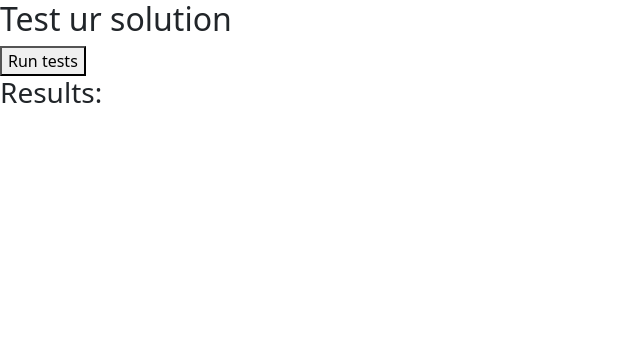
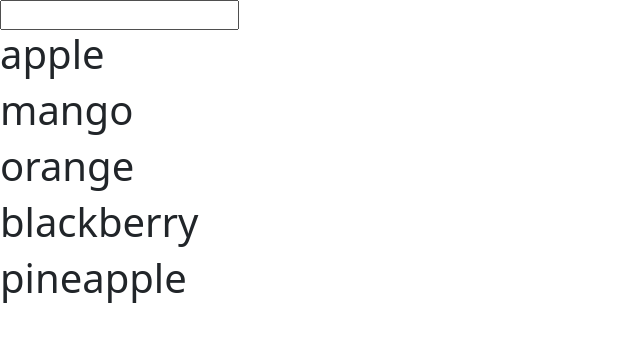
Before and after one commit to sanju1707/react-tasks, a React (Vite) app: page / in a window 1280 px wide. Shown: the top 342 px of the page, without its empty margins (0-640 px from the left). Built offline with nearby package versions, Linux system fonts and the light colour scheme.

Commit message:
tasks done

```diff
--- a/src/App.jsx
+++ b/src/App.jsx
@@ -5,6 +5,8 @@ import './App.css'
 import NavbarNavigate from './components/navbar/navbarnavigate'
 import NavigateStack from './navigation/navigation-stack'
 import TestCase from './components/testcases/testcase'
+import TestMock from './components/reactmock/usememo'
+import Search from './components/reactmock/searchFunctiuon'
 
 function App() {
 
@@ -12,7 +14,7 @@ function App() {
   return (
       <>
 
-     <TestCase/>
+   <Search/>
 
       </>
   )
--- /dev/null
+++ b/src/components/reactmock/searchFunctiuon.jsx
@@ -0,0 +1,33 @@
+
+
+import { useMemo, useState } from "react";
+
+const Search = () => {
+  const [searchItems, setSearchItems] = useState("");
+  const [items, setItems] = useState([
+    "apple",
+    "mango",
+    "orange",
+    "blackberry",
+    "pineapple",
+  ]);
+
+  const filteredItems = useMemo(() => {
+    return items.filter((each) => each.includes(searchItems));
+  }, [searchItems, items]);
+
+  const changeHandler = (event) => {
+    setSearchItems(event.target.value);
+  };
+
+  return (
+    <div>
+      <input type="text" value={searchItems} onChange={changeHandler} />
+      {filteredItems.map((each, index) => (
+        <h1 key={index}>{each}</h1>
+      ))}
+    </div>
+  );
+};
+
+export default Search;
--- /dev/null
+++ b/src/components/reactmock/usememo.jsx
@@ -0,0 +1,21 @@
+import React, { useState, useMemo } from "react";
+
+const TestMock = () => {
+  const [isdark, setIsdark] = useState(false);
+
+  const themeStyles = useMemo(() => {
+    return {
+      backgroundColor: isdark ? "darkgray" : "lightgray",
+      width: "500px",
+      height: "500px",
+    };
+  }, [isdark]);
+
+  return (
+    <div style={themeStyles}>
+      <button onClick={() => setIsdark(!isdark)}>Change Theme</button>
+    </div>
+  );
+};
+
+export default TestMock;
```
